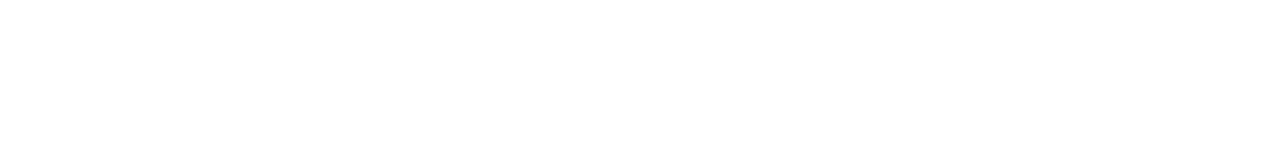
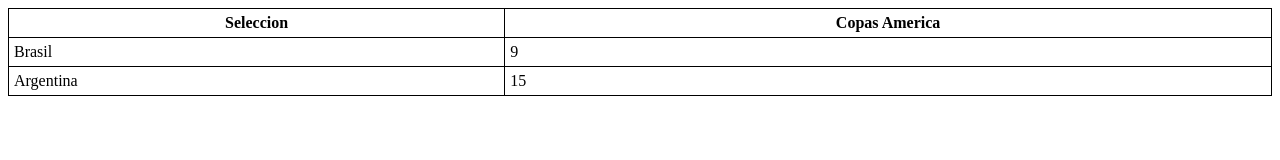
Before and after one commit to Jonatanturtu/utn-labcomii-practices, a plain HTML site: page U02P02/index.html in a window 1280 px wide. Drawn offline with Linux system fonts and the light colour scheme.

Commit message:
Agregado de Tabla basica

```diff
--- a/U02P02/index.html
+++ b/U02P02/index.html
@@ -1,6 +1,8 @@
 <!DOCTYPE html>
 <html lang="en">
 <head>
+    <title>Practica 2</title>
+
     <meta charset="UTF-8">
     <meta http-equiv="X-UA-Compatible" content="IE=edge">
     <meta name="viewport" content="width=device-width, initial-scale=1.0">
@@ -23,5 +25,29 @@
 
 <body>
 
+    <table>
+        <tr>
+            <th>Seleccion</th>
+            <th>Copas America</td>
+
+        </tr>
+
+        <tr>
+            <td>Brasil</td>
+            <td>9</td>
+
+        </tr>
+
+        <tr>
+            <td>Argentina</td>
+            <td>15</td>
+
+        </tr>
+
+    </table>
+
+
+
+
 </body>
 </html>
```
